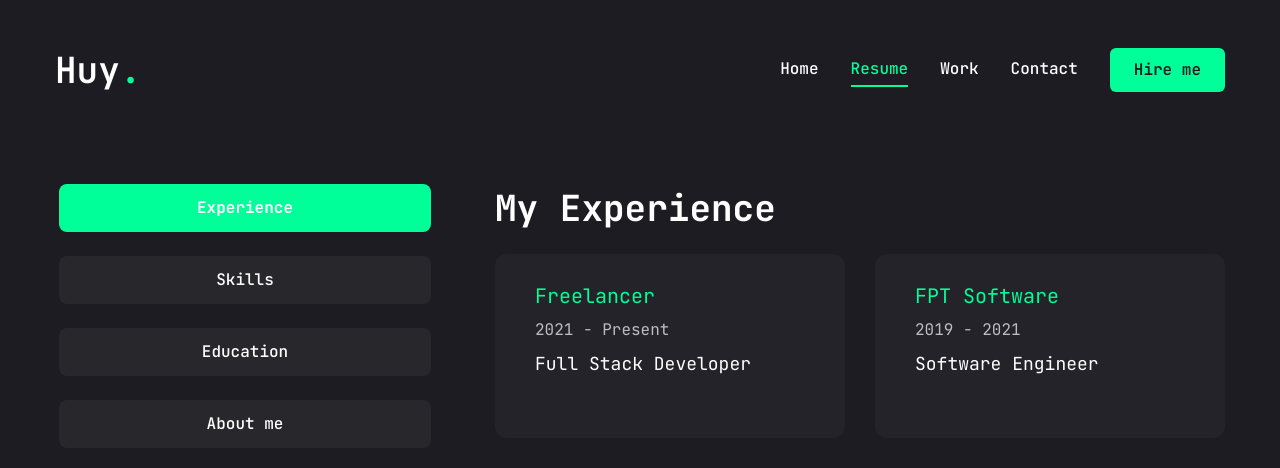
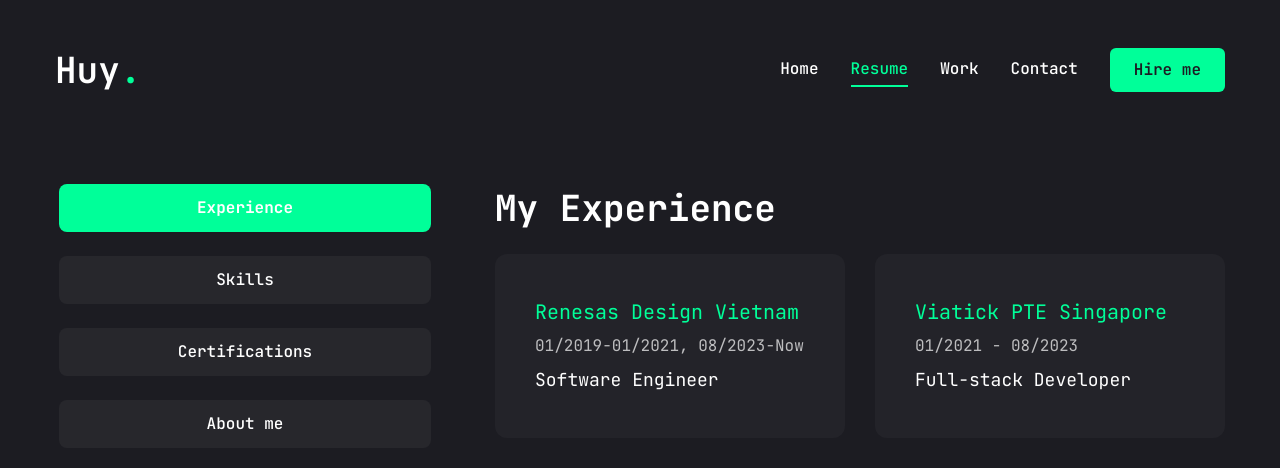
Before and after one commit to huydang0204/huydang-portfolio, a Next.js app: page /resume in a window 1280 px wide. Shown: the top 468 px of the page. Built offline with nearby package versions, Linux system fonts and the light colour scheme.

Commit message:
finish resume page

```diff
--- a/src/app/resume/data.tsx
+++ b/src/app/resume/data.tsx
@@ -1,7 +1,27 @@
 import { JSX } from "react";
-import { FaHtml5, FaCss3, FaReact } from "react-icons/fa";
+import { FaHtml5, FaCss3, FaReact, FaNodeJs, FaJava } from "react-icons/fa";
 
-import { SiNextdotjs } from "react-icons/si";
+import {
+  SiAmazonaws,
+  SiBootstrap,
+  SiDocker,
+  SiExpress,
+  SiGit,
+  SiJavascript,
+  SiJest,
+  SiKubernetes,
+  SiLinux,
+  SiMongodb,
+  SiMysql,
+  SiNestjs,
+  SiNextdotjs,
+  SiOracle,
+  SiPlaywright,
+  SiPostgresql,
+  SiSpringboot,
+  SiTailwindcss,
+  SiTypescript,
+} from "react-icons/si";
 
 type BaseInformationFields<T> = {
   icon?: string;
@@ -34,7 +54,7 @@ const ABOUT: BaseInformationFields<AboutItems> = {
     },
     {
       fieldName: "Based in",
-      fieldValue: "Ho Chi Minh City",
+      fieldValue: "Ho Chi Minh City, Vietnam",
     },
     {
       fieldName: "Email",
@@ -54,38 +74,43 @@ const EXPERIENCE: BaseInformationFields<ExperienceItems> = {
   title: "My Experience",
   items: [
     {
-      position: "Full Stack Developer",
-      company: "Freelancer",
-      duration: "2021 - Present",
-      description: "Developed web applications using React, Node.js, and Java.",
+      position: "Software Engineer",
+      company: "Renesas Design Vietnam",
+      duration: "01/2019-01/2021, 08/2023-Now",
+      description: "Onsite",
     },
     {
-      position: "Software Engineer",
-      company: "FPT Software",
-      duration: "2019 - 2021",
-      description: "Developed web applications using React, Node.js, and Java.",
+      position: "Full-stack Developer",
+      company: "Viatick PTE Singapore",
+      duration: "01/2021 - 08/2023",
+      description: "Remote",
     },
   ],
 };
 
-type EducationItems = {
+type CertificationsItems = {
   degree: string;
   institution: string;
   duration: string;
 };
-const EDUCATION: BaseInformationFields<EducationItems> = {
+const CERTIFICATIONS: BaseInformationFields<CertificationsItems> = {
   icon: "",
-  title: "My Education",
+  title: "My Certifications",
   items: [
     {
-      degree: "Bachelor of Computer Science",
-      institution: "University of Information Technology",
+      degree: "ELECTRONICS & TELECOMMUNICATION ENGINEERING",
+      institution: "Bach Khoa University",
       duration: "2015 - 2019",
     },
     {
-      degree: "Bachelor of Computer Science",
-      institution: "University of Information Technology",
-      duration: "2015 - 2019",
+      degree: "TOEIC Certificate  issued by IIG Vietnam",
+      institution: "Score 945",
+      duration: "11/2019",
+    },
+    {
+      degree: "Oracle Cloud Infrastructure Certified Architect Associate",
+      institution: "",
+      duration: "2022",
     },
   ],
 };
@@ -97,6 +122,46 @@ type SkillItems = {
 const SKILLS: BaseInformationFields<SkillItems> = {
   title: "My Skills",
   items: [
+    {
+      icon: <SiJavascript />,
+      name: "JavaScript",
+    },
+    {
+      icon: <SiTypescript />,
+      name: "TypeScript",
+    },
+    {
+      icon: <FaJava />,
+      name: "Java",
+    },
+    {
+      icon: <FaNodeJs />,
+      name: "Node.js",
+    },
+    {
+      icon: <SiNestjs />,
+      name: "NestJS",
+    },
+    {
+      icon: <SiExpress />,
+      name: "Express.js",
+    },
+    {
+      icon: <SiSpringboot />,
+      name: "Spring Boot",
+    },
+    {
+      icon: <SiMysql />,
+      name: "MySQL",
+    },
+    {
+      icon: <SiPostgresql />,
+      name: "PostgreSQL",
+    },
+    {
+      icon: <SiMongodb />,
+      name: "MongoDB",
+    },
     {
       icon: <FaHtml5 />,
       name: "HTML/HTML5",
@@ -113,7 +178,47 @@ const SKILLS: BaseInformationFields<SkillItems> = {
       icon: <SiNextdotjs />,
       name: "Next.js",
     },
+    {
+      icon: <SiBootstrap />,
+      name: "Bootstrap",
+    },
+    {
+      icon: <SiTailwindcss />,
+      name: "TailwindCSS",
+    },
+    {
+      icon: <SiJest />,
+      name: "Jest",
+    },
+    {
+      icon: <SiPlaywright />,
+      name: "Playwright",
+    },
+    {
+      icon: <SiAmazonaws />,
+      name: "AWS",
+    },
+    {
+      icon: <SiOracle />,
+      name: "Oracle Cloud",
+    },
+    {
+      icon: <SiKubernetes />,
+      name: "Kubernetes",
+    },
+    {
+      icon: <SiDocker />,
+      name: "Docker",
+    },
+    {
+      icon: <SiLinux />,
+      name: "Linux",
+    },
+    {
+      icon: <SiGit />,
+      name: "Git",
+    },
   ],
 };
 
-export { ABOUT, EDUCATION, EXPERIENCE, SKILLS };
+export { ABOUT, CERTIFICATIONS, EXPERIENCE, SKILLS };
--- a/src/app/resume/page.tsx
+++ b/src/app/resume/page.tsx
@@ -2,7 +2,7 @@
 
 import { Tabs, TabsContent, TabsList, TabsTrigger } from "@/components/ui/tabs";
 import { motion } from "framer-motion";
-import { ABOUT, EDUCATION, EXPERIENCE, SKILLS } from "./data";
+import { ABOUT, CERTIFICATIONS, EXPERIENCE, SKILLS } from "./data";
 import { ScrollArea } from "@/components/ui/scroll-area";
 import { InfoTitle } from "./components";
 import {
@@ -34,7 +34,7 @@ function Resume() {
           <TabsList className="flex flex-col w-full max-w-[380px] mx-auto xl:mx-0 gap-6">
             <TabsTrigger value="experience">Experience</TabsTrigger>
             <TabsTrigger value="skills">Skills</TabsTrigger>
-            <TabsTrigger value="education">Education</TabsTrigger>
+            <TabsTrigger value="certificate">Certifications</TabsTrigger>
             <TabsTrigger value="about">About me</TabsTrigger>
           </TabsList>
           <div className="min-h-[70vh] w-full">
@@ -46,11 +46,11 @@ function Resume() {
                     return (
                       <li
                         key={index}
-                        className="bg-[#232329] h-[184px] py-6 px-10 rounded-xl flex flex-col justify-center items-center lg:items-start gap-1"
+                        className="text-center bg-[#232329] h-[184px] py-6 px-10 rounded-xl flex flex-col justify-center items-center lg:items-start gap-1"
                       >
                         <h3 className="text-xl text-accent">{item.company}</h3>
                         <span className="text-white/70">{item.duration}</span>
-                        <h4 className="text-lg max-w-[260px] min-h-[60px] text-center lg:text-left">
+                        <h4 className="text-lg max-w-[260px] text-center lg:text-left">
                           {item.position}
                         </h4>
                       </li>
@@ -61,6 +61,7 @@ function Resume() {
             </TabsContent>
             <TabsContent value="skills" className="w-full">
               <InfoTitle title={SKILLS.title} />
+              <ScrollArea className="h-full xl:h-[50vh]">
                 <ul className="grid grid-cols-2 sm:grid-cols-3 md:grid-cols-4 gap-4 xl:gap-[30px]">
                   {SKILLS.items.map((item, index) => {
                     return (
@@ -81,19 +82,20 @@ function Resume() {
                     );
                   })}
                 </ul>
+              </ScrollArea>
             </TabsContent>
-            <TabsContent value="education" className="w-full">
-              <InfoTitle title={EDUCATION.title} />
+            <TabsContent value="certificate" className="w-full">
+              <InfoTitle title={CERTIFICATIONS.title} />
               <ul className="grid grid-cols-1 lg:grid-cols-2 gap-[30px]">
-                {EDUCATION.items.map((item, index) => {
+                {CERTIFICATIONS.items.map((item, index) => {
                   return (
                     <li
                       key={index}
-                      className="bg-[#232329] h-[184px] py-6 px-10 rounded-xl flex flex-col justify-center items-center lg:items-start gap-1"
+                      className="text-center bg-[#232329] h-[184px] py-6 px-10 rounded-xl flex flex-col justify-center items-center lg:items-start gap-1"
                     >
                       <h3 className="text-xl text-accent">{item.degree}</h3>
                       <span className="text-white/70">{item.duration}</span>
-                      <h4 className="text-lg max-w-[260px] min-h-[60px] text-center lg:text-left">
+                      <h4 className="text-lg max-w-[260px]\ text-center lg:text-left">
                         {item.institution}
                       </h4>
                     </li>
```
Lines whose indentation alone changed are shown as unchanged.
